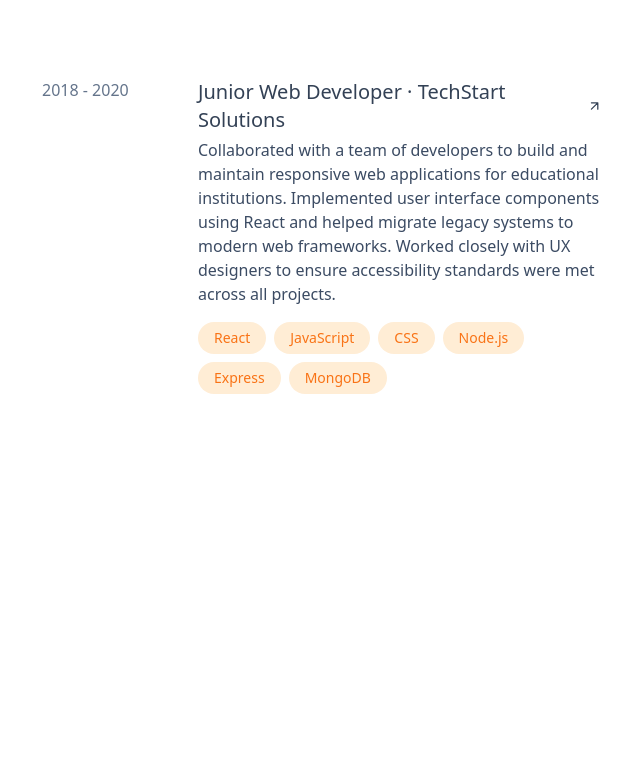
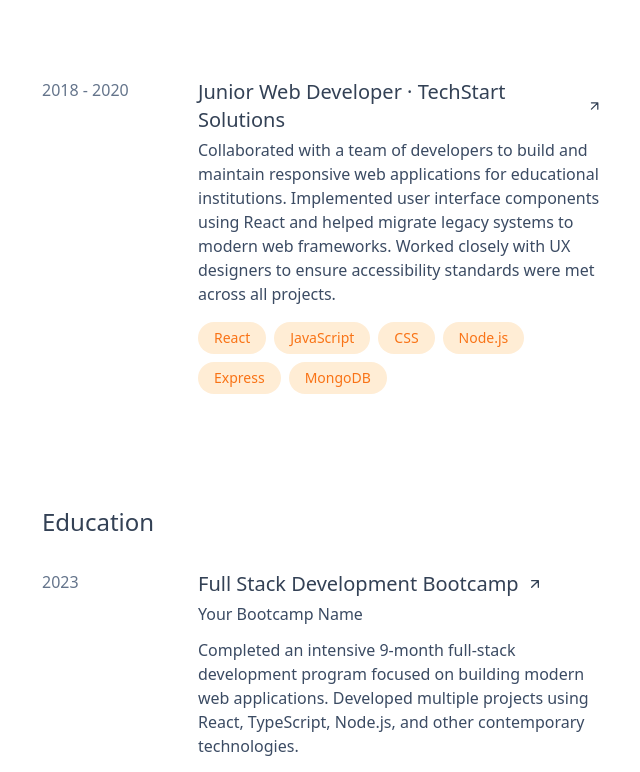
Before and after one commit to adamnestor/portfolio_v1, a React (Vite) app: page / in a window 1280 px wide. Shown: the part 2010-2782 px from the top of the page, without its empty margins (622-1262 px from the left). Before the commit the page ends 2540 px from the top, so only its background shows below. Built offline with nearby package versions, Linux system fonts and the light colour scheme.

Commit message:
education section added with scroll

```diff
--- a/src/components/identity/Navigation.tsx
+++ b/src/components/identity/Navigation.tsx
@@ -7,6 +7,7 @@ const Navigation = () => {
     { id: "about", label: "About" },
     { id: "projects", label: "Projects" },
     { id: "experience", label: "Experience" },
+    { id: "education", label: "Education" },
   ];
 
   const handleNavClick = (id: string) => {
--- a/src/components/sections/RightPanel.tsx
+++ b/src/components/sections/RightPanel.tsx
@@ -1,3 +1,4 @@
+import EducationList from "./education/EducationList";
 import ExperienceList from "./experience/ExperienceList";
 import ProjectList from "./projects/ProjectList";
 
@@ -40,6 +41,9 @@ const RightPanel = () => {
       <section id="experience" className="mb-24">
         <ExperienceList />
       </section>
+      <section id="education" className="mb-24">
+        <EducationList />
+      </section>
     </div>
   );
 };
--- /dev/null
+++ b/src/components/sections/education/EducationCard.tsx
@@ -0,0 +1,60 @@
+import Tag from "../../shared/Tag";
+import ExternalLink from "../../shared/ExternalLink";
+
+interface EducationCardProps {
+  degree: string;
+  school: string;
+  schoolUrl: string;
+  dateRange: string;
+  description?: string;
+  technologies?: string[];
+}
+
+const EducationCard = ({
+  degree,
+  school,
+  schoolUrl,
+  dateRange,
+  description,
+  technologies,
+}: EducationCardProps) => {
+  return (
+    <a
+      href={schoolUrl}
+      className="block group hover:bg-orange-light rounded-lg p-4 -m-4 transition-colors shadow-card hover:shadow-card-hover"
+    >
+      <div className="grid grid-cols-[140px_1fr] gap-4 pr-8">
+        <span className="text-slate-light group-hover:text-slate-medium whitespace-nowrap transition-colors">
+          {dateRange}
+        </span>
+        <div>
+          <h3 className="text-slate-dark text-xl mb-1">
+            <ExternalLink
+              href={schoolUrl}
+              className="group-hover:text-orange-primary"
+            >
+              {degree}
+            </ExternalLink>
+          </h3>
+          <div className="text-slate-medium group-hover:text-slate-dark mb-3">
+            {school}
+          </div>
+          {description && (
+            <p className="text-slate-medium group-hover:text-slate-dark">
+              {description}
+            </p>
+          )}
+          {technologies && technologies.length > 0 && (
+            <div className="flex flex-wrap gap-2 mt-4">
+              {technologies.map((tech) => (
+                <Tag key={tech} label={tech} />
+              ))}
+            </div>
+          )}
+        </div>
+      </div>
+    </a>
+  );
+};
+
+export default EducationCard;
--- /dev/null
+++ b/src/components/sections/education/EducationList.tsx
@@ -0,0 +1,18 @@
+import EducationCard from "./EducationCard";
+import { education } from "../../../data/education";
+import SectionTitle from "../../shared/SectionTitle";
+
+const EducationList = () => {
+  return (
+    <section id="education" className="mb-24">
+      <SectionTitle>Education</SectionTitle>
+      <div className="space-y-12">
+        {education.map((edu) => (
+          <EducationCard key={`${edu.school}-${edu.degree}`} {...edu} />
+        ))}
+      </div>
+    </section>
+  );
+};
+
+export default EducationList;
--- /dev/null
+++ b/src/data/education.ts
@@ -0,0 +1,40 @@
+export interface Education {
+    degree: string;
+    school: string;
+    schoolUrl: string;
+    dateRange: string;
+    description?: string;
+    technologies?: string[];
+  }
+
+  export const education: Education[] = [
+    {
+      degree: "Full Stack Development Bootcamp",
+      school: "Your Bootcamp Name",
+      schoolUrl: "https://example.com",
+      dateRange: "2023",  // Update with actual dates
+      description: "Completed an intensive 9-month full-stack development program focused on building modern web applications. Developed multiple projects using React, TypeScript, Node.js, and other contemporary technologies.",
+      technologies: [
+        "React",
+        "TypeScript",
+        "Node.js",
+        "Express",
+        "MongoDB",
+        "RESTful APIs",
+        "Git",
+        "Jest"
+      ],
+    },
+    {
+      degree: "Master of Science in Education",
+      school: "Your University",
+      schoolUrl: "https://example.com",
+      dateRange: "Year",
+    },
+    {
+      degree: "Bachelor of Arts in Philosophy",
+      school: "Your University",
+      schoolUrl: "https://example.com",
+      dateRange: "Year",
+    },
+  ];
--- a/src/hooks/useScrollSpy.ts
+++ b/src/hooks/useScrollSpy.ts
@@ -4,7 +4,7 @@ export const useScrollSpy = () => {
   const [activeSection, setActiveSection] = useState<string>("about");
 
   useEffect(() => {
-    const sections = ["about", "projects", "experience"]
+    const sections = ["about", "projects", "experience", "education"]
       .map((id) => document.getElementById(id))
       .filter((section): section is HTMLElement => section !== null);
 
```
